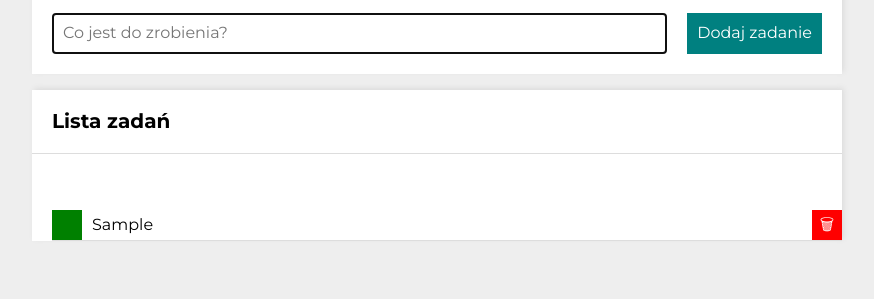
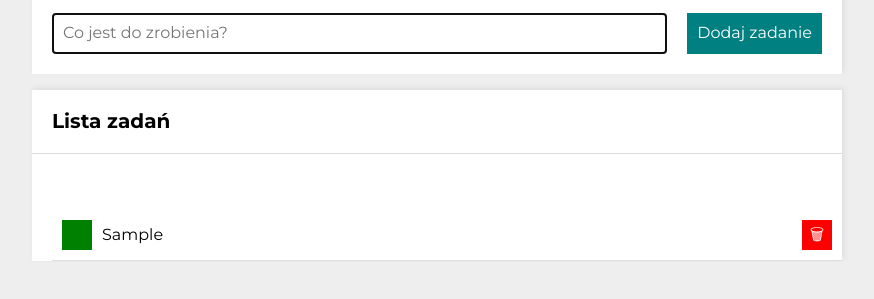
Before and after one commit to oleksaGrzegorz/todolist, a plain HTML site: page index.html in a window 1280 px wide. Both pictures are taken after typing "Sample" into the empty fields and a click on the button "Dodaj zadanie". Shown: the part 167-466 px from the top of the page, without its empty margins (203-1077 px from the left). Drawn offline with nearby package versions, Linux system fonts and the light colour scheme.

Commit message:
padding in "tasks.css" changed

```diff
--- a/css/tasks.css
+++ b/css/tasks.css
@@ -10,7 +10,7 @@
   grid-gap: 10px;
   align-items: center;
   border-bottom: 1px solid #ddd;
-  padding: 10pxd;
+  padding: 10px;
 }
 
 .tasks_content--done {
```
